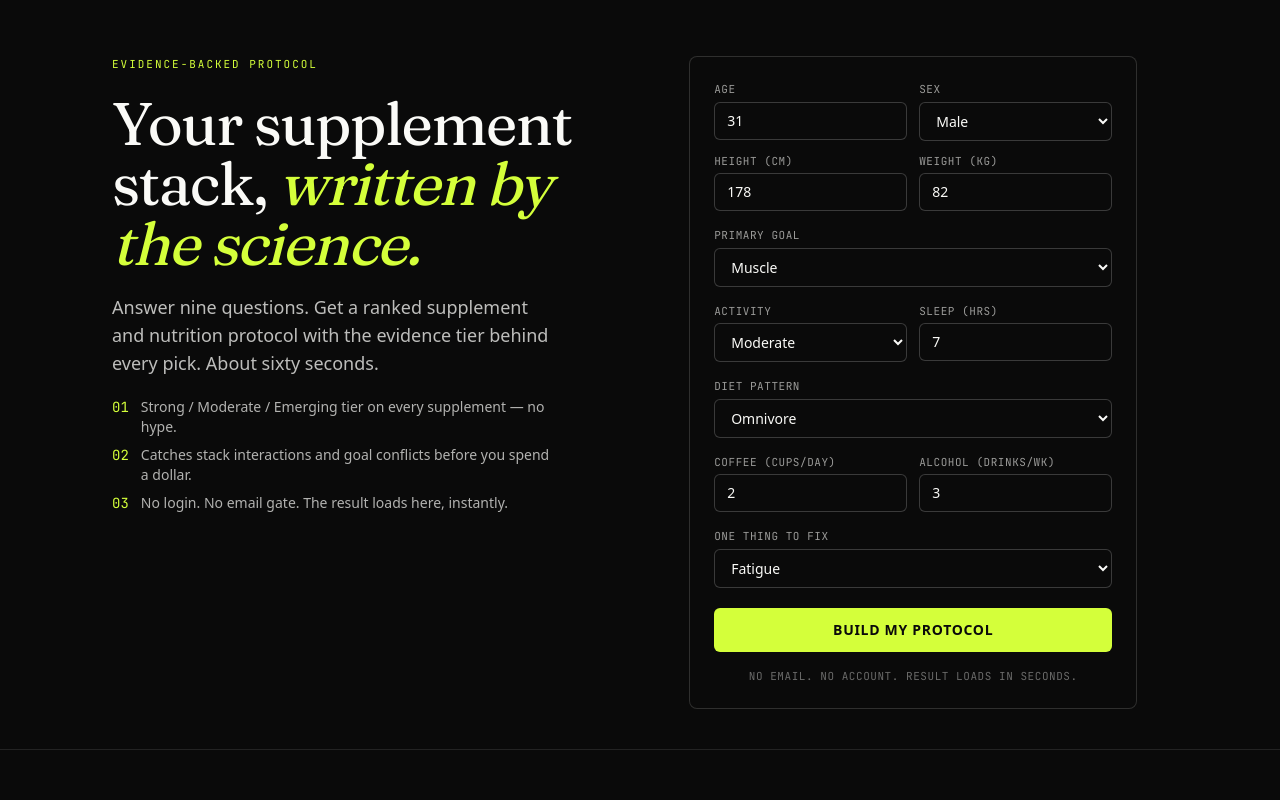
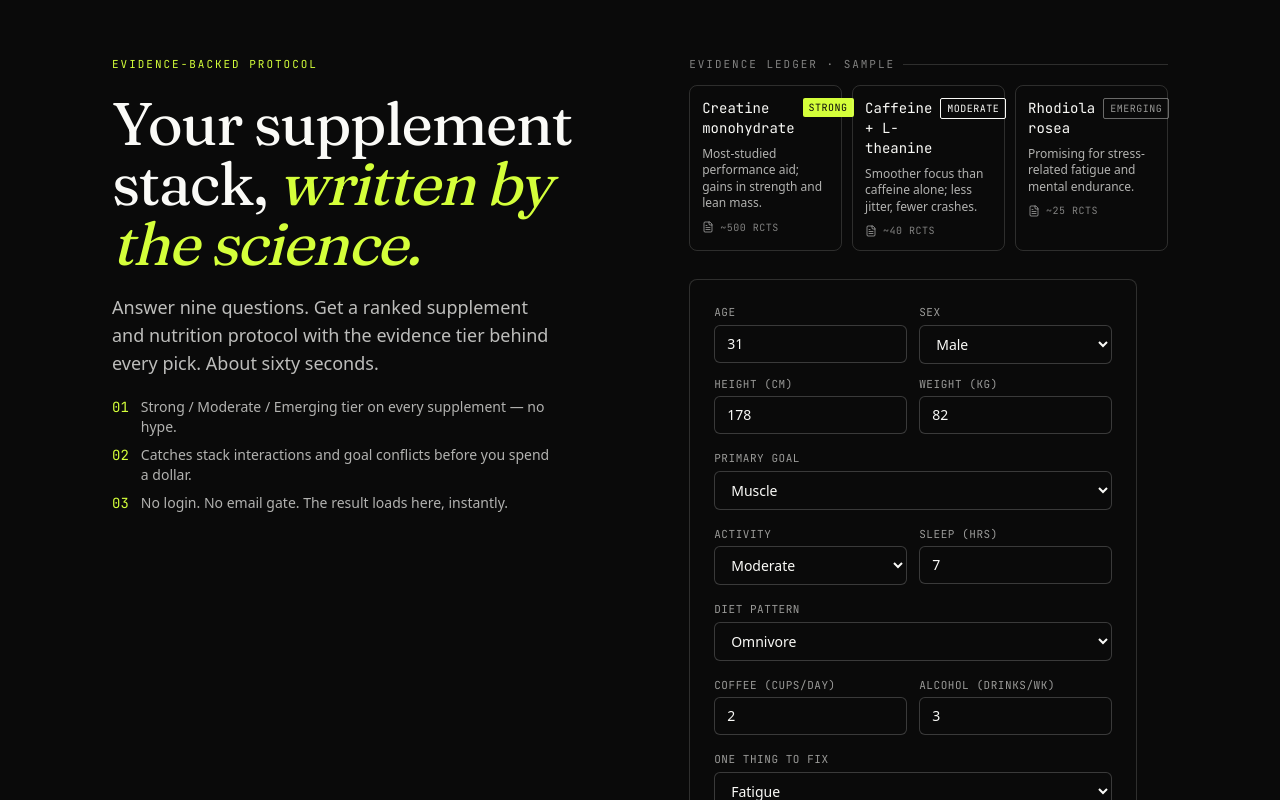
Before and after one commit to jaystay-bot/Fitness, a Next.js app: page / in a window 1280 px wide. Shown: the top 800 px of the page. Built offline with nearby package versions, Linux system fonts and the light colour scheme.

Commit message:
N=002 operator: add evidence ledger to hero

```diff
--- /dev/null
+++ b/components/EvidenceLedger.tsx
@@ -0,0 +1,50 @@
+import { FileText } from "lucide-react";
+
+import { LEDGER_SAMPLES } from "@/lib/ledgerSamples";
+import type { EvidenceTier as EvidenceTierType } from "@/lib/types";
+
+const TIER_BADGE: Record<EvidenceTierType, string> = {
+  Strong: "bg-lime text-ink",
+  Moderate: "border border-paper text-paper",
+  Emerging: "border border-paper/40 text-paper/60",
+};
+
+export function EvidenceLedger() {
+  return (
+    <section
+      aria-label="Evidence ledger preview"
+      className="mb-5 sm:mb-7"
+    >
+      <div className="flex items-center gap-2 mb-3">
+        <span className="font-mono text-[11px] uppercase tracking-[0.18em] text-paper/50">
+          Evidence ledger · sample
+        </span>
+        <span className="h-px flex-1 bg-paper/15" aria-hidden="true" />
+      </div>
+      <div className="grid grid-cols-1 sm:grid-cols-3 gap-2.5">
+        {LEDGER_SAMPLES.map((s) => (
+          <article
+            key={s.name}
+            className="border border-paper/15 rounded-lg p-3 flex flex-col gap-2"
+          >
+            <header className="flex items-start justify-between gap-2">
+              <span className="font-mono text-xs sm:text-sm text-paper">
+                {s.name}
+              </span>
+              <span
+                className={`inline-flex items-center px-1.5 py-0.5 text-[10px] font-mono uppercase tracking-wider rounded-sm shrink-0 ${TIER_BADGE[s.tier]}`}
+              >
+                {s.tier}
+              </span>
+            </header>
+            <p className="text-xs text-paper/70 leading-snug">{s.claim}</p>
+            <footer className="flex items-center gap-1.5 font-mono text-[10px] uppercase tracking-wider text-paper/50">
+              <FileText className="w-3 h-3" aria-hidden="true" />
+              <span>~{s.studies} RCTs</span>
+            </footer>
+          </article>
+        ))}
+      </div>
+    </section>
+  );
+}
--- a/components/Hero.tsx
+++ b/components/Hero.tsx
@@ -4,6 +4,7 @@ import { useEffect, useRef, useState } from "react";
 
 import type { Recommendation, UserInput } from "@/lib/types";
 import { AssessmentForm } from "./AssessmentForm";
+import { EvidenceLedger } from "./EvidenceLedger";
 import { ResultCard } from "./ResultCard";
 
 export function Hero() {
@@ -55,7 +56,8 @@ export function Hero() {
             </li>
           </ul>
         </div>
-        <div className="lg:sticky lg:top-8">
+        <div className="lg:sticky lg:top-8 flex flex-col">
+          <EvidenceLedger />
           <AssessmentForm
             onResult={(rec, used) => {
               setResult(rec);
--- /dev/null
+++ b/lib/ledgerSamples.ts
@@ -0,0 +1,34 @@
+import { getSupplement } from "./supplements";
+import type { EvidenceTier } from "./types";
+
+export interface LedgerSample {
+  name: string;
+  tier: EvidenceTier;
+  studies: number;
+  claim: string;
+}
+
+const creatine = getSupplement("creatine");
+const caffeineTheanine = getSupplement("caffeine-theanine");
+const rhodiola = getSupplement("rhodiola");
+
+export const LEDGER_SAMPLES: LedgerSample[] = [
+  {
+    name: creatine.name,
+    tier: "Strong",
+    studies: creatine.studyCount,
+    claim: "Most-studied performance aid; gains in strength and lean mass.",
+  },
+  {
+    name: caffeineTheanine.name,
+    tier: "Moderate",
+    studies: caffeineTheanine.studyCount,
+    claim: "Smoother focus than caffeine alone; less jitter, fewer crashes.",
+  },
+  {
+    name: rhodiola.name,
+    tier: "Emerging",
+    studies: rhodiola.studyCount,
+    claim: "Promising for stress-related fatigue and mental endurance.",
+  },
+];
```
